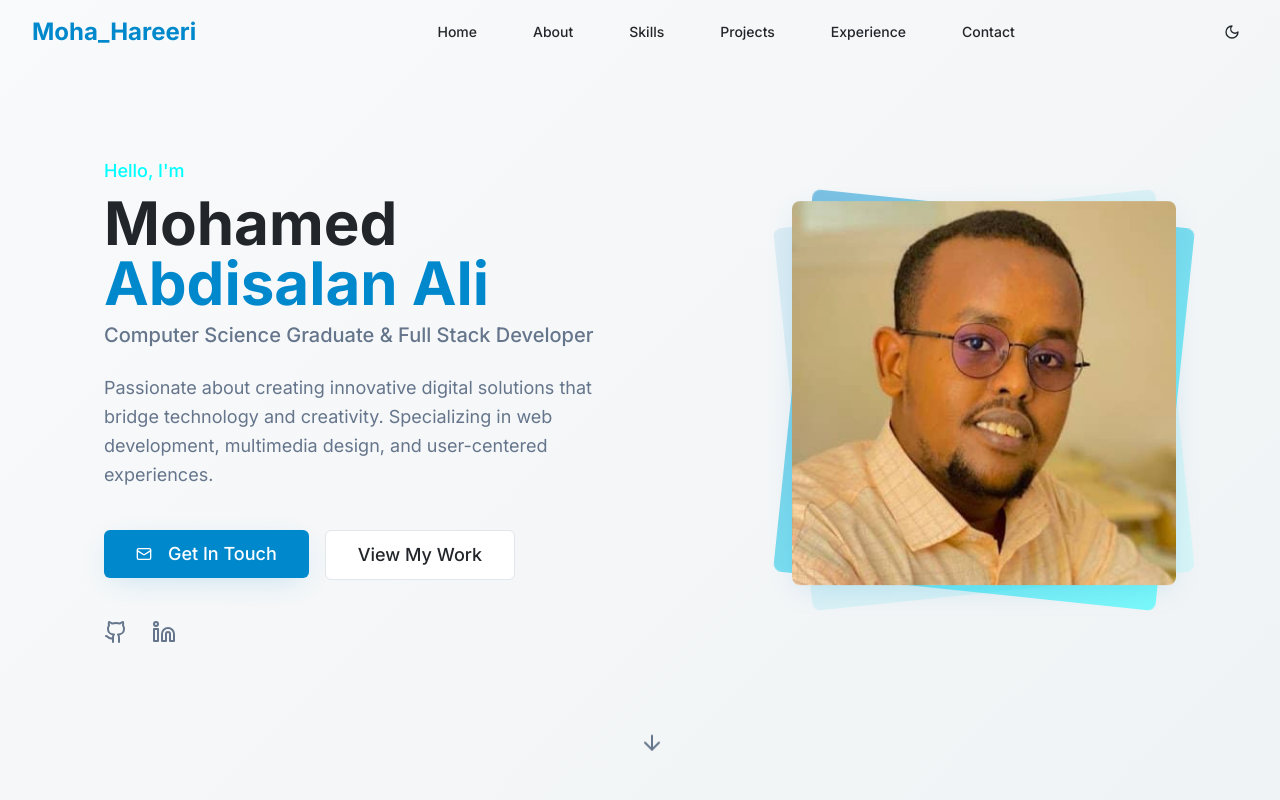
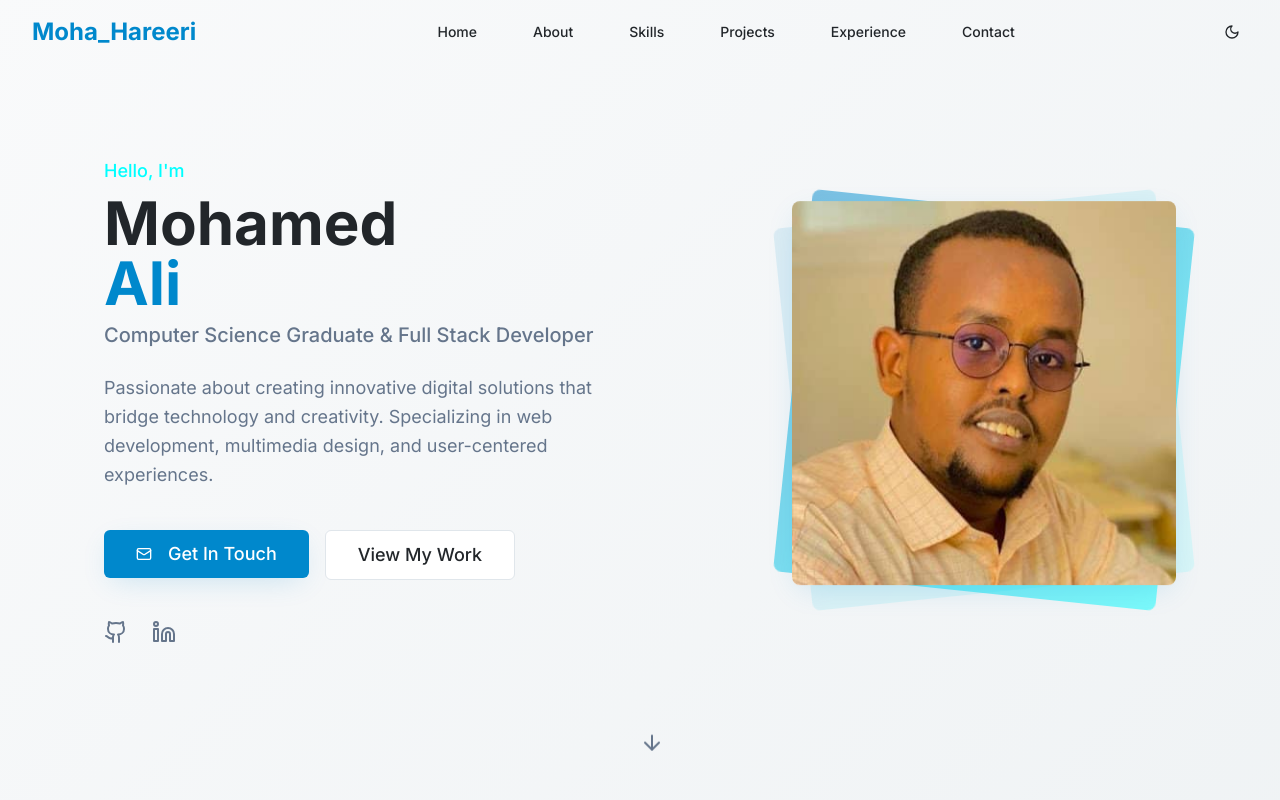
Before and after one commit to Mohamedbdi/hareeri-web-spark, a React (Vite) app: page / in a window 1280 px wide. Shown: the top 800 px of the page. Built offline with nearby package versions, Linux system fonts and the light colour scheme.

Commit message:
Update name in hero section.

```diff
--- a/src/components/sections/HeroSection.tsx
+++ b/src/components/sections/HeroSection.tsx
@@ -27,7 +27,7 @@ const HeroSection = () => {
               <p className="text-accent font-medium text-lg">Hello, I'm</p>
               <h1 className="text-5xl lg:text-6xl font-bold text-foreground">
                 Mohamed
-                <span className="block text-primary">Abdisalan Ali</span>
+                <span className="block text-primary">Ali</span>
               </h1>
               <p className="text-xl text-muted-foreground font-medium">
                 Computer Science Graduate & Full Stack Developer
```
